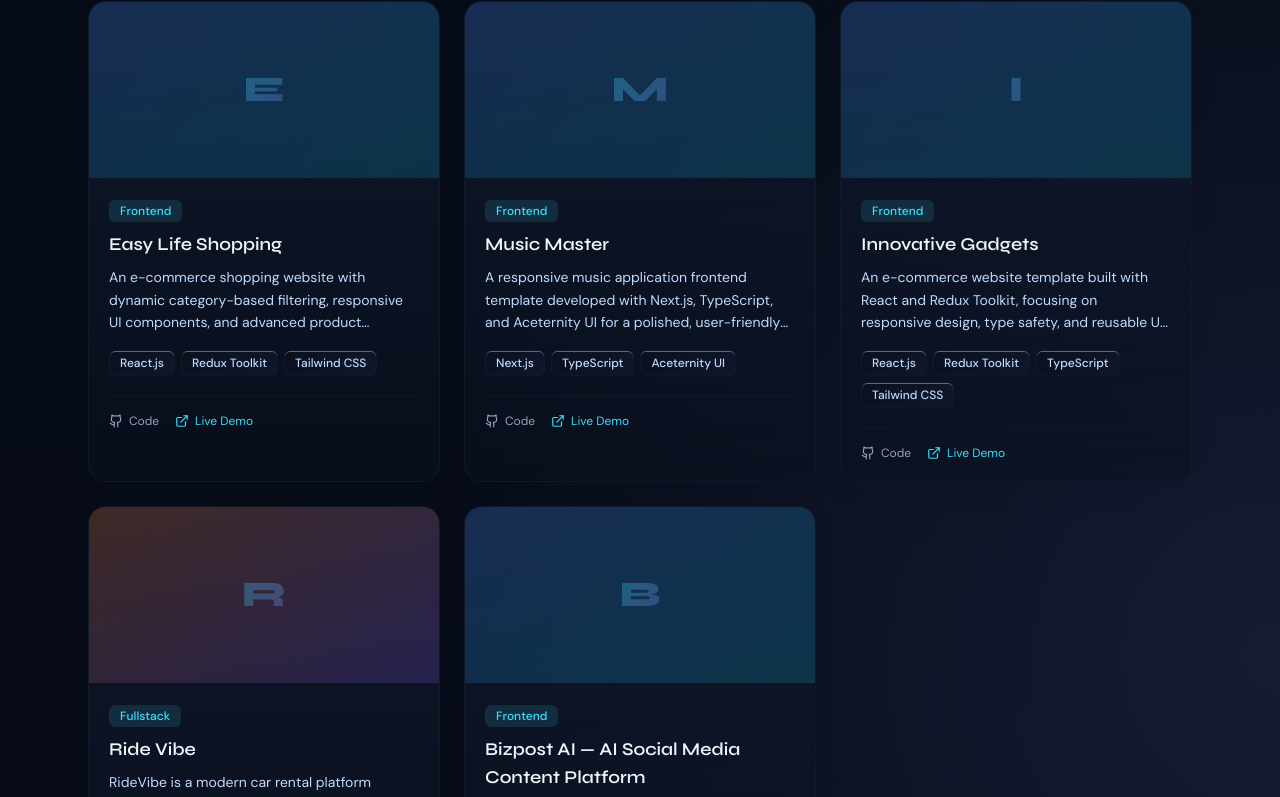
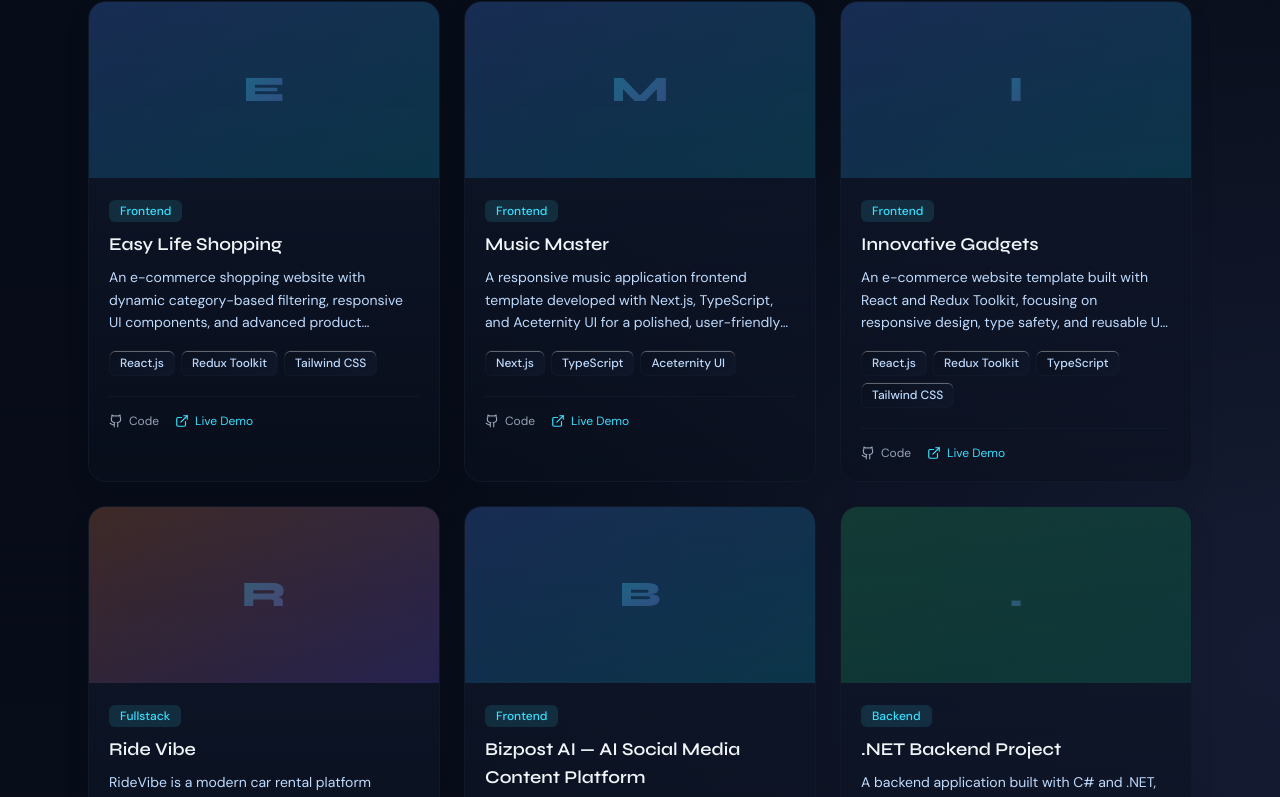
Before and after one commit to raselcsedev/personal_website, a Next.js app: page / in a window 1280 px wide. Shown: the part 3908-4705 px from the top of the page. Built offline with nearby package versions, Linux system fonts and the light colour scheme; no server answers.

Commit message:
update project and skills

```diff
--- a/constants/data.ts
+++ b/constants/data.ts
@@ -51,6 +51,7 @@ export const SKILLS: Skill[] = [
       { name: "REST APIs", level: 92, icon: "🔌" },
       { name: "Authentication", level: 88, icon: "🔒" },
       { name: "Payment Gateway", level: 82, icon: "💳" },
+      { name: ".NET", level: 70, icon: "🟪" }, // TODO: adjust level
       { name: "NextAuth.js", level: 85, icon: "🔑" },
       { name: "Firebase / Pusher", level: 80, icon: "🔔" },
     ],
@@ -61,6 +62,7 @@ export const SKILLS: Skill[] = [
     items: [
       { name: "JavaScript", level: 94, icon: "🟨" },
       { name: "TypeScript", level: 92, icon: "🔷" },
+      { name: "C#", level: 70, icon: "🟣" }, // TODO: adjust level
       { name: "HTML5 / CSS3", level: 95, icon: "📄" },
       { name: "SQL / NoSQL queries", level: 78, icon: "🗄️" },
     ],
@@ -217,6 +219,17 @@ export const PROJECTS: Project[] = [
     category: "frontend",
     featured: true,
   },
+  {
+    id: "9",
+    // TODO: replace the title, description, tech list and github link with your real project details
+    title: ".NET Backend Project",
+    description:
+      "A backend application built with C# and .NET, expanding my stack beyond the JavaScript ecosystem. It focuses on clean, strongly typed code, a well-structured project layout, and building reliable APIs that can pair with my Next.js and React frontends.",
+    image: "/projects/dotnet-project.jpg",
+    tech: ["C#", ".NET", "REST APIs"],
+    category: "backend",
+    featured: false,
+  },
 ];
 
 export const EXPERIENCE: Experience[] = [
```
Also changed, not shown: 1 other file (tests, documents, lock files or other folders).
